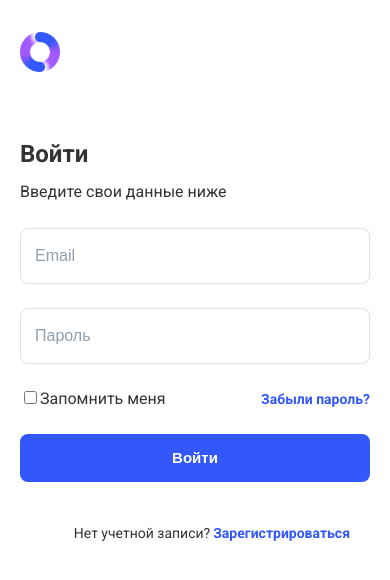
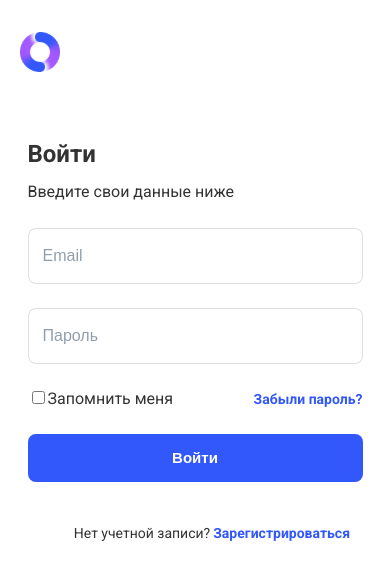
Before and after one commit to MarkComa/fullstats-test-frontend, a Next.js app: page /login in a window 390 px wide. Shown: the top 580 px of the page. Built offline with nearby package versions, Linux system fonts and the light colour scheme.

Commit message:
fix width and margin form

```diff
--- a/styles/Login.module.scss
+++ b/styles/Login.module.scss
@@ -105,9 +105,11 @@
 			justify-content: flex-end;
 		}
 	}
-
+	.form {
+		min-width: 335px;
+	}
 	.hero {
-		margin: 0 20px;
+		margin: 0 auto;
 	}
 	.err span{
 		font-weight: 400;
```
